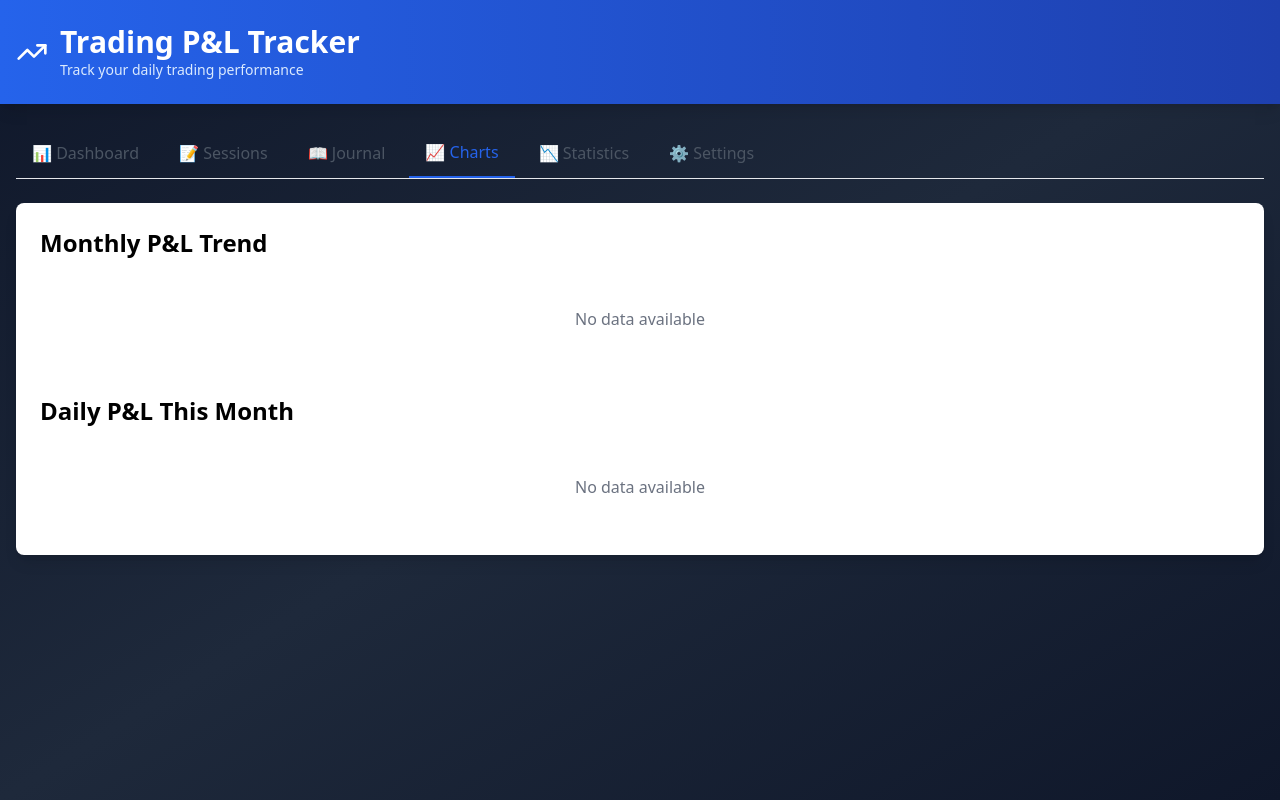
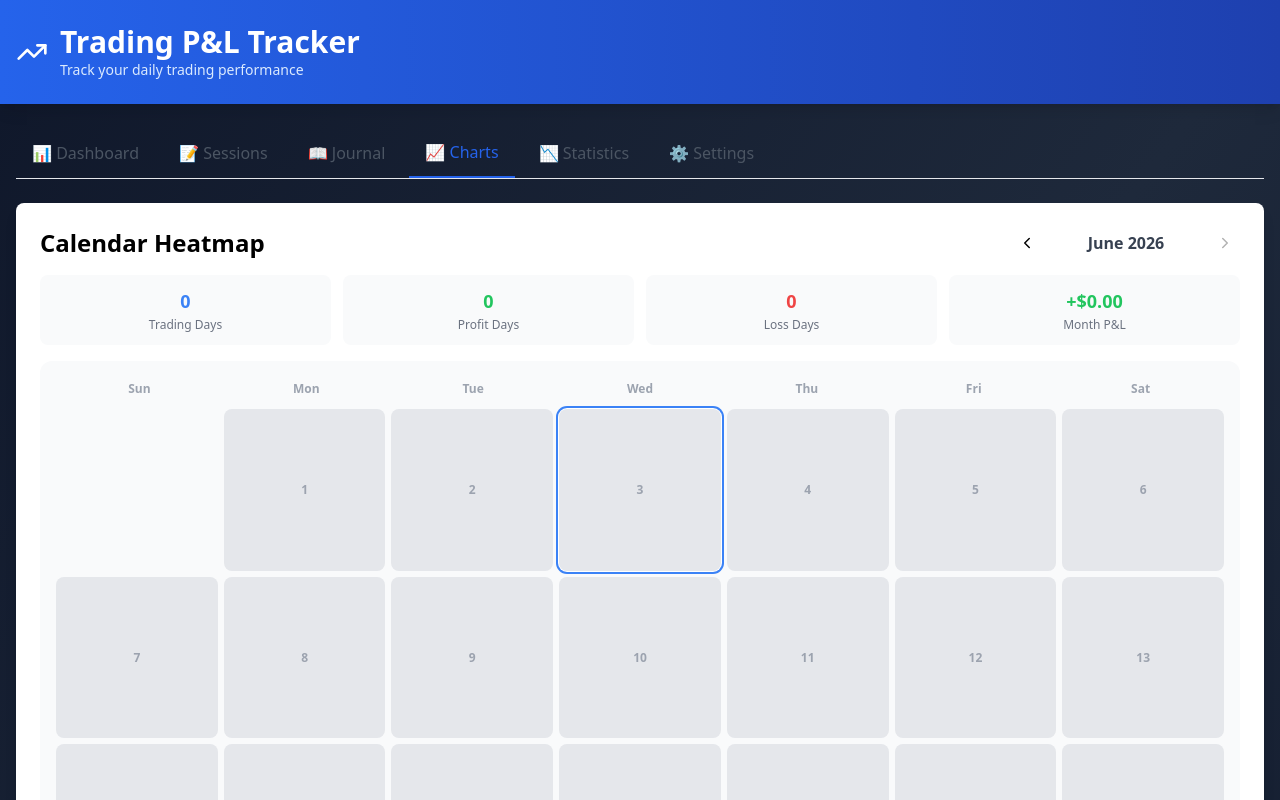
Before and after one commit to kris4509/trading-calculator, a React (Vite) app: page / in a window 1280 px wide. Both pictures are taken after a click on the button "📈 Charts". Shown: the top 800 px of the page. Built offline with nearby package versions, Linux system fonts and the light colour scheme.

Commit message:
feat: made modification on the chart tab

```diff
--- a/src/components/Charts.jsx
+++ b/src/components/Charts.jsx
@@ -1,4 +1,4 @@
-import React, { useContext } from 'react';
+import React, { useContext, useState } from 'react';
 import {
   LineChart,
   Line,
@@ -12,7 +12,181 @@ import {
   ResponsiveContainer,
 } from 'recharts';
 import { TradingContext } from '../context/TradingContext';
+import { ChevronLeft, ChevronRight } from 'lucide-react';
 
+// ── Calendar Heatmap ──────────────────────────────────────────────
+function CalendarHeatmap() {
+  const { trades } = useContext(TradingContext);
+  const today = new Date();
+  const [viewDate, setViewDate] = useState(new Date(today.getFullYear(), today.getMonth(), 1));
+
+  const year = viewDate.getFullYear();
+  const month = viewDate.getMonth();
+  const monthName = viewDate.toLocaleString('default', { month: 'long', year: 'numeric' });
+
+  // Build daily P&L map for this month
+  const dailyMap = {};
+  trades.forEach(t => {
+    if (!t.date.startsWith(`${year}-${String(month + 1).padStart(2, '0')}`)) return;
+    dailyMap[t.date] = (dailyMap[t.date] || 0) + t.pnl;
+  });
+
+  const values = Object.values(dailyMap);
+  const maxAbs = values.length > 0 ? Math.max(...values.map(Math.abs)) : 1;
+
+  const daysInMonth = new Date(year, month + 1, 0).getDate();
+  const firstDayOfWeek = new Date(year, month, 1).getDay();
+
+  const getColor = (pnl) => {
+    if (pnl === undefined) return null;
+    const intensity = Math.min(Math.abs(pnl) / maxAbs, 1);
+    if (pnl > 0) {
+      const lightness = Math.round(85 - intensity * 45);
+      return `hsl(142, 70%, ${lightness}%)`;
+    } else {
+      const lightness = Math.round(85 - intensity * 45);
+      return `hsl(0, 70%, ${lightness}%)`;
+    }
+  };
+
+  const prevMonth = () => setViewDate(new Date(year, month - 1, 1));
+  const nextMonth = () => setViewDate(new Date(year, month + 1, 1));
+  const isCurrentMonth = year === today.getFullYear() && month === today.getMonth();
+
+  const [hovered, setHovered] = useState(null);
+
+  const tradingDays = Object.keys(dailyMap).length;
+  const profitDays = values.filter(v => v > 0).length;
+  const lossDays = values.filter(v => v < 0).length;
+  const totalPnL = values.reduce((s, v) => s + v, 0);
+
+  const days = [];
+  for (let i = 0; i < firstDayOfWeek; i++) {
+    days.push({ day: null, key: `empty-${i}` });
+  }
+  for (let d = 1; d <= daysInMonth; d++) {
+    const dateStr = `${year}-${String(month + 1).padStart(2, '0')}-${String(d).padStart(2, '0')}`;
+    const pnl = dailyMap[dateStr];
+    const isToday = dateStr === today.toISOString().split('T')[0];
+    days.push({ day: d, dateStr, pnl, isToday, key: dateStr });
+  }
+
+  return (
+    <div>
+      <div className="flex items-center justify-between mb-4">
+        <h2 className="text-2xl font-bold">Calendar Heatmap</h2>
+        <div className="flex items-center gap-3">
+          <button
+            onClick={prevMonth}
+            className="p-1.5 rounded-lg hover:bg-gray-100 dark:hover:bg-slate-700 transition-colors"
+          >
+            <ChevronLeft size={18} />
+          </button>
+          <span className="font-semibold text-gray-700 dark:text-gray-200 w-36 text-center">{monthName}</span>
+          <button
+            onClick={nextMonth}
+            disabled={isCurrentMonth}
+            className="p-1.5 rounded-lg hover:bg-gray-100 dark:hover:bg-slate-700 transition-colors disabled:opacity-30 disabled:cursor-not-allowed"
+          >
+            <ChevronRight size={18} />
+          </button>
+        </div>
+      </div>
+
+      {/* Month summary stats */}
+      <div className="grid grid-cols-4 gap-3 mb-4">
+        {[
+          { label: 'Trading Days', value: tradingDays, color: 'text-blue-500' },
+          { label: 'Profit Days', value: profitDays, color: 'text-green-500' },
+          { label: 'Loss Days', value: lossDays, color: 'text-red-500' },
+          { label: 'Month P&L', value: `${totalPnL >= 0 ? '+' : ''}$${totalPnL.toFixed(2)}`, color: totalPnL >= 0 ? 'text-green-500' : 'text-red-500' },
+        ].map(s => (
+          <div key={s.label} className="bg-gray-50 dark:bg-slate-700 rounded-lg p-3 text-center">
+            <p className={`text-lg font-bold ${s.color}`}>{s.value}</p>
+            <p className="text-xs text-gray-500 dark:text-gray-400 mt-0.5">{s.label}</p>
+          </div>
+        ))}
+      </div>
+
+      {/* Calendar grid */}
+      <div className="bg-gray-50 dark:bg-slate-700 rounded-xl p-4">
+        {/* Day headers */}
+        <div className="grid grid-cols-7 mb-2">
+          {['Sun', 'Mon', 'Tue', 'Wed', 'Thu', 'Fri', 'Sat'].map(d => (
+            <div key={d} className="text-center text-xs font-semibold text-gray-400 dark:text-gray-500 py-1">
+              {d}
+            </div>
+          ))}
+        </div>
+
+        {/* Day cells */}
+        <div className="grid grid-cols-7 gap-1.5">
+          {days.map(({ day, dateStr, pnl, isToday, key }) => {
+            if (!day) return <div key={key} />;
+            const bg = getColor(pnl);
+            return (
+              <div
+                key={key}
+                onMouseEnter={() => setHovered({ dateStr, pnl, day })}
+                onMouseLeave={() => setHovered(null)}
+                className={`relative aspect-square rounded-lg flex flex-col items-center justify-center cursor-default transition-transform hover:scale-110 hover:z-10 ${
+                  isToday ? 'ring-2 ring-blue-500 ring-offset-1 dark:ring-offset-slate-700' : ''
+                } ${!bg ? 'bg-gray-200 dark:bg-slate-600' : ''}`}
+                style={bg ? { backgroundColor: bg } : {}}
+              >
+                <span className={`text-xs font-semibold leading-none ${
+                  pnl !== undefined
+                    ? pnl >= 0 ? 'text-green-900' : 'text-red-900'
+                    : 'text-gray-400 dark:text-gray-500'
+                }`}>
+                  {day}
+                </span>
+                {pnl !== undefined && (
+                  <span className={`text-[9px] leading-none mt-0.5 font-bold ${
+                    pnl >= 0 ? 'text-green-900' : 'text-red-900'
+                  }`}>
+                    {pnl >= 0 ? '+' : ''}${Math.abs(pnl) >= 10 ? pnl.toFixed(0) : pnl.toFixed(1)}
+                  </span>
+                )}
+              </div>
+            );
+          })}
+        </div>
+
+        {/* Hover tooltip */}
+        {hovered && hovered.pnl !== undefined && (
+          <div className="mt-3 text-center text-sm text-gray-600 dark:text-gray-300">
+            <span className="font-semibold">
+              {new Date(hovered.dateStr + 'T12:00:00').toLocaleDateString(undefined, {
+                weekday: 'long', month: 'short', day: 'numeric'
+              })}
+            </span>
+            {' — '}
+            <span className={`font-bold ${hovered.pnl >= 0 ? 'text-green-500' : 'text-red-500'}`}>
+              {hovered.pnl >= 0 ? '+' : ''}${hovered.pnl.toFixed(2)}
+            </span>
+          </div>
+        )}
+
+        {/* Legend */}
+        <div className="flex items-center justify-center gap-3 mt-4 pt-3 border-t border-gray-200 dark:border-slate-600">
+          <span className="text-xs text-gray-400">Less</span>
+          {['hsl(142,70%,82%)', 'hsl(142,70%,65%)', 'hsl(142,70%,48%)', 'hsl(142,70%,40%)'].map((c, i) => (
+            <div key={i} className="w-5 h-5 rounded" style={{ backgroundColor: c }} />
+          ))}
+          <span className="text-xs text-gray-400 mr-3">Profit</span>
+          {['hsl(0,70%,82%)', 'hsl(0,70%,65%)', 'hsl(0,70%,48%)', 'hsl(0,70%,40%)'].map((c, i) => (
+            <div key={i} className="w-5 h-5 rounded" style={{ backgroundColor: c }} />
+          ))}
+          <span className="text-xs text-gray-400">Loss</span>
+          <span className="text-xs text-gray-400 ml-3">More</span>
+        </div>
+      </div>
+    </div>
+  );
+}
+
+// ── Main Charts Component ─────────────────────────────────────────
 function Charts() {
   const { getMonthlyData, getDailyData } = useContext(TradingContext);
 
@@ -21,6 +195,11 @@ function Charts() {
 
   return (
     <div className="space-y-8">
+
+      {/* Calendar Heatmap */}
+      <CalendarHeatmap />
+
+      {/* Monthly Trend */}
       <div>
         <h2 className="text-2xl font-bold mb-4">Monthly P&L Trend</h2>
         {monthlyData.length > 0 ? (
@@ -51,12 +230,11 @@ function Charts() {
             </ResponsiveContainer>
           </div>
         ) : (
-          <div className="text-center py-8 text-gray-500 dark:text-gray-400">
-            No data available
-          </div>
+          <div className="text-center py-8 text-gray-500 dark:text-gray-400">No data available</div>
         )}
       </div>
 
+      {/* Daily Bar Chart */}
       <div>
         <h2 className="text-2xl font-bold mb-4">Daily P&L This Month</h2>
         {dailyData.length > 0 ? (
@@ -80,9 +258,7 @@ function Charts() {
             </ResponsiveContainer>
           </div>
         ) : (
-          <div className="text-center py-8 text-gray-500 dark:text-gray-400">
-            No data available
-          </div>
+          <div className="text-center py-8 text-gray-500 dark:text-gray-400">No data available</div>
         )}
       </div>
     </div>
```
